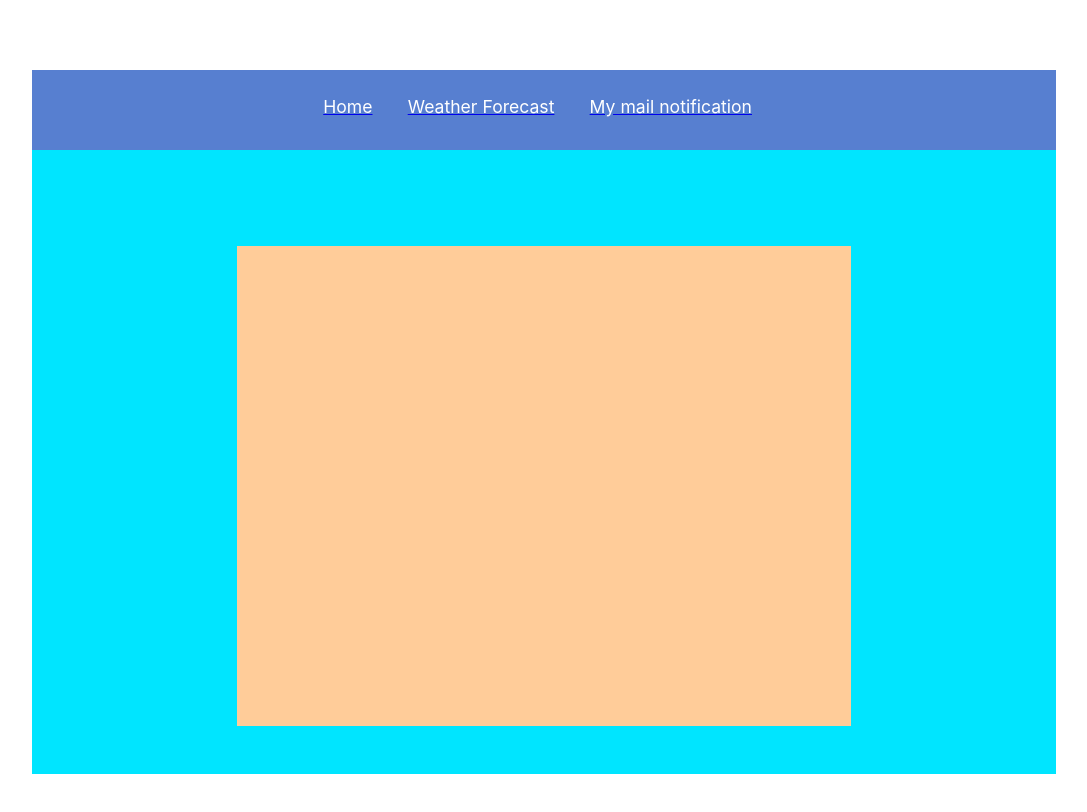
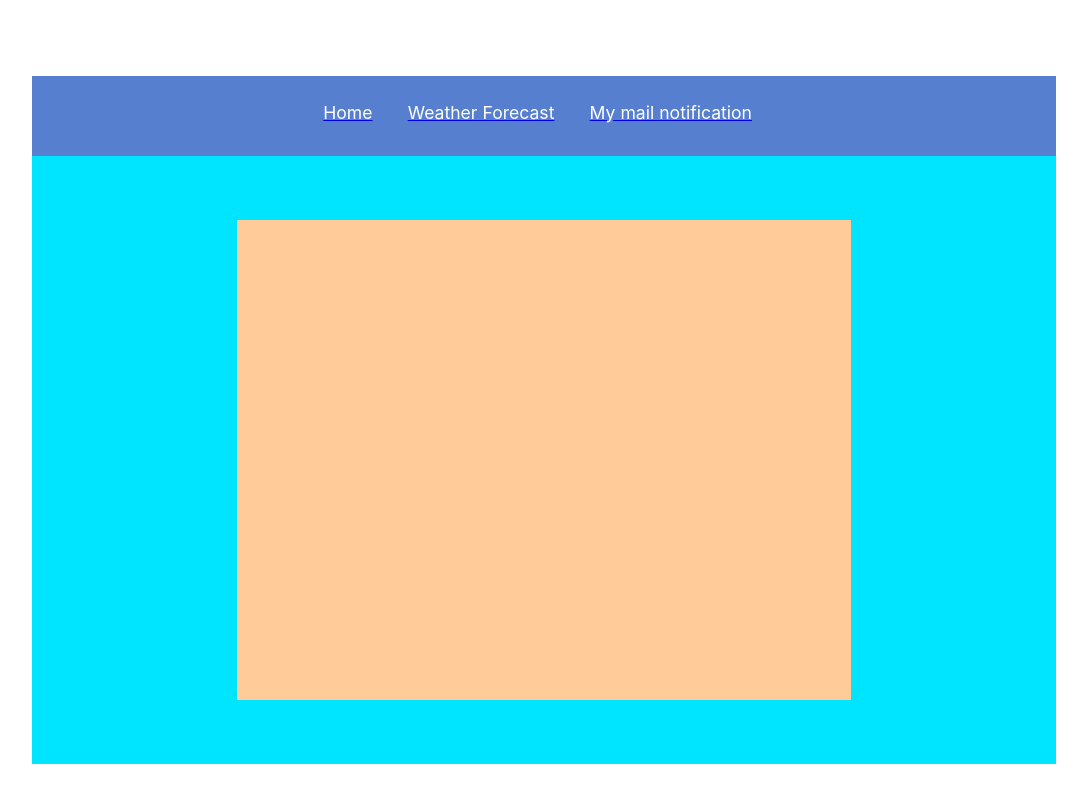
Before and after one commit to MartinGabco/Bring-Your-Umbrella, a React (Create React App) app: page / in a window 1280 px wide. Shown: the top 812 px of the page, without its empty margins (96-1183 px from the left). Built offline with nearby package versions, Linux system fonts and the light colour scheme.

Commit message:
Partial refactoring of main App layout.

```diff
--- a/src/App.css
+++ b/src/App.css
@@ -1,6 +1,6 @@
 .App {
   width: 100%;
-  height: 100%;
+  height: 87.5em;
   display: grid;
   grid-template-rows: 10% 80% 10%;
   grid-template-columns: 10% 80% 10%;
@@ -10,9 +10,10 @@
   grid-row-end: 3;
   grid-column-start: 2;
   grid-column-end: 3;
+  margin-top: -4em;
 }
 .App .app_body .main_content {
-  padding: 6em 0 3em 0;
+  padding: 4em 0 4em 0;
   display: -webkit-box;
   display: -ms-flexbox;
   display: flex;
--- a/src/App.scss
+++ b/src/App.scss
@@ -1,6 +1,6 @@
 .App {
     width: 100%;
-    height: 100%;
+    height: 87.5em;
     display: grid;
     grid-template-rows: 10% 80% 10%;
     grid-template-columns: 10% 80% 10%;
@@ -9,8 +9,9 @@
             grid-row-end: 3;
             grid-column-start: 2;
             grid-column-end: 3;
+            margin-top: -4em;
                 .main_content {
-                    padding: 6em 0 3em 0;
+                    padding: 4em 0 4em 0;
                     display: flex;
                     flex-direction: row;
                     justify-content: space-around;
```
Also changed, not shown: 1 other file (tests, documents, lock files or other folders).
